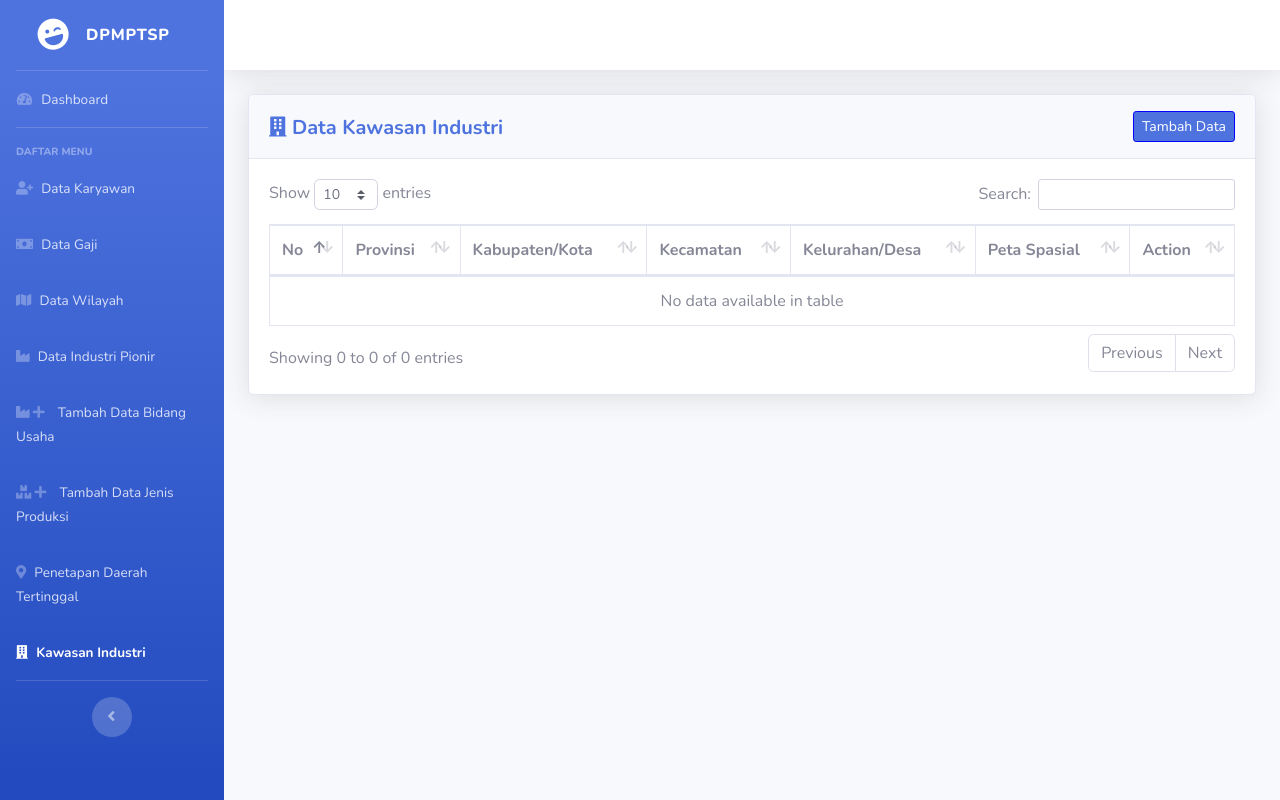
After one commit to DPMPTSP-Prov-Sumut/salary-count-website, a PHP site: page /view/admin/kawasan_industri.php in a window 1280 px wide. The commit adds this page. Run offline with PHP 8.4, Linux system fonts and the light colour scheme; data that the repository does not hold is empty; some libraries are stand-ins or nearby versions.

Commit message:
add industry area

```diff
--- a/navigation/navigation.php
+++ b/navigation/navigation.php
@@ -82,8 +82,16 @@
 
 <li class="nav-item <?= ($current_page == 'daerah_tertinggal.php') ? 'active' : '' ?>">
   <a class="nav-link" href="<?= $base_path ?>daerah_tertinggal.php">
-    <i class="fas fa-house-chimney-crack"></i>
+    <i class="fas fa-map-marker-alt"></i>
     <span>Penetapan Daerah Tertinggal</span>
+  </a>
+</li>
+
+
+<li class="nav-item <?= ($current_page == 'kawasan_industri.php') ? 'active' : '' ?>">
+  <a class="nav-link" href="<?= $base_path ?>kawasan_industri.php">
+    <i class="fas fa-building"></i>
+    <span>Kawasan Industri</span>
   </a>
 </li>
 
--- a/view/admin/daerah_tertinggal.php
+++ b/view/admin/daerah_tertinggal.php
@@ -47,7 +47,7 @@
       <div class="card shadow mb-4">
         <div class="card-header py-3">
           <span class="float-left" style="padding-top:5px">
-            <h5 class="m-0 font-weight-bold text-primary"><i class="fas fa-map" aria-hidden="true"></i> Penetapan Daerah tertinggal</h5>
+            <h5 class="m-0 font-weight-bold text-primary"><i class="fas fa-map-marker-alt"></i> Penetapan Daerah tertinggal</h5>
           </span>
           <a href="daerah_tertinggal.php?aksi=tambah_data"><span class="btn btn-primary btn-sm float-right" style="border:1px solid blue">Tambah Data</span></a>
         </div>
@@ -139,7 +139,7 @@ if (isset($_GET['aksi']) && $_GET['aksi'] == 'tambah_data') {
 <div class="card shadow mb-4">
 <div class="card-header py-3">
   <span class="float-left" style="padding-top:5px">
-    <h5 class="m-0 font-weight-bold text-primary"><i class="fas fa-map" aria-hidden="true"></i> Tambah Data Penetapan Daerah Tertinggal</h5>
+    <h5 class="m-0 font-weight-bold text-primary"><i class="fas fa-map-marker-alt aria-hidden="true"></i> Tambah Data Penetapan Daerah Tertinggal</h5>
   </span>
 </div>
 <div class="card-body">
@@ -206,7 +206,7 @@ if (isset($_GET['edit'])) {
     <div class="card-header py-3">
       <span class="float-left" style="padding-top:5px">
         <h5 class="m-0 font-weight-bold text-primary">
-          <i class="fa fa-map-marker-alt" aria-hidden="true"></i> Update Data Wilayah
+          <i class="fas fa-map-marker-alt aria-hidden="true"></i> Update Data Penetapan Daerah Tertinggal
         </h5>
       </span>
     </div>
--- /dev/null
+++ b/view/admin/kawasan_industri.php
@@ -0,0 +1,481 @@
+<!DOCTYPE html>
+<html lang="en">
+
+<head>
+    <meta charset="utf-8">
+    <meta http-equiv="X-UA-Compatible" content="IE=edge">
+    <meta name="viewport" content="width=device-width, initial-scale=1, shrink-to-fit=no">
+    <meta name="description" content="">
+    <meta name="author" content="">
+    <link rel="icon" type="image/jpeg" href="../../assets/img/ptsp.png" />
+    <title>Data Desa - Erporate Employee Attendance System</title>
+    <link href="../../assets/vendor/fontawesome-free/css/all.min.css" rel="stylesheet" type="text/css">
+    <link href="https://fonts.googleapis.com/css?family=Nunito:200,200i,300,300i,400,400i,600,600i,700,700i,800,800i,900,900i" rel="stylesheet">
+    <link href="../../assets/css/sb-admin-2.min.css" rel="stylesheet">
+    <link href="../../assets/vendor/datatables/dataTables.bootstrap4.min.css" rel="stylesheet">
+    <link href="https://cdn.jsdelivr.net/npm/select2@4.1.0-rc.0/dist/css/select2.min.css" rel="stylesheet" />
+    <link href="../css/style.css" rel="stylesheet">
+    <link rel="stylesheet" href="https://unpkg.com/leaflet/dist/leaflet.css" />
+</head>
+
+<style>
+    /* Improve Select2 dropdown styling */
+    .select2-container .select2-selection--single {
+        height: 38px;
+        padding-top: 5px;
+    }
+
+    .select2-container--default .select2-selection--single .select2-selection__rendered {
+        line-height: 28px;
+    }
+
+    .select2-container--default .select2-selection--single .select2-selection__arrow {
+        height: 36px;
+    }
+</style>
+
+<body>
+    <?php include '../../controller/koneksi.php'; ?>
+    <?php include '../../navigation/navigation.php'; ?>
+
+    <!-- End of Topbar -->
+
+    <!-- Begin Page Content -->
+    <div class="container-fluid">
+
+        <!-- DataTales Example -->
+        <div id="dataKawasanIndustri">
+            <div class="card shadow mb-4">
+                <div class="card-header py-3">
+                    <span class="float-left" style="padding-top:5px">
+                        <h5 class="m-0 font-weight-bold text-primary"><i class="fas fa-building" aria-hidden="true"></i> Data Kawasan Industri</h5>
+                    </span>
+                    <a href="kawasan_industri.php?aksi=tambah_data"><span class="btn btn-primary btn-sm float-right" style="border:1px solid blue">Tambah Data</span></a>
+                </div>
+                <div class="card-body">
+                    <div class="table-responsive">
+                        <table class="table table-bordered" id="dataTable" width="100%" cellspacing="0">
+                            <thead>
+                                <tr>
+                                    <th>No</th>
+                                    <th>Provinsi</th>
+                                    <th>Kabupaten/Kota</th>
+                                    <th>Kecamatan</th>
+                                    <th>Kelurahan/Desa</th>
+                                    <th>Peta Spasial</th>
+                                    <th>Action</th>
+                                </tr>
+                            </thead>
+                            <tbody>
+
+                                <?php
+
+                                $semuaWilayah = "
+    SELECT
+        ki.id_kawasan_industri,
+        p.id_provinsi,
+        p.provinsi,
+        k.id_kab_kota,
+        k.kab_kota,
+        c.id_kecamatan,
+        c.kecamatan,
+        d.id_kel_desa,
+        d.kel_desa,
+        ki.peta_spasial
+    FROM kawasan_industri ki
+    INNER JOIN provinsi p
+        ON ki.id_provinsi = p.id_provinsi
+    INNER JOIN kab_kota k
+        ON ki.id_kab_kota = k.id_kab_kota
+    INNER JOIN kecamatan c
+        ON ki.id_kecamatan = c.id_kecamatan
+    INNER JOIN kelurahan_desa d
+        ON ki.id_kel_desa = d.id_kel_desa
+";
+
+
+                                $resultWilayah = mysqli_query($db, $semuaWilayah);
+
+                                $no = 1;
+
+                                foreach ($resultWilayah as $row2) {
+
+                                ?>
+
+                                    <tr>
+                                        <td><?= $no++; ?></td>
+                                        <td><?= $row2['provinsi']; ?></td>
+                                        <td><?= $row2['kab_kota']; ?></td>
+                                        <td><?= $row2['kecamatan']; ?></td>
+                                        <td><?= $row2['kel_desa']; ?></td>
+                                        <td>
+                                            <?php if (!empty($row2['peta_spasial'])) : ?>
+                                                <a href="#" data-toggle="modal" data-target="#viewModal<?= $row2['id_kawasan_industri']; ?>">
+                                                Lihat Peta
+                                                </a>
+                                            <?php else : ?>
+                                                Tidak ada file
+                                            <?php endif; ?>
+                                        </td>
+
+                                        </td>
+
+                                        <td>
+                                            <a href="kawasan_industri.php?edit=<?= $row2['id_kawasan_industri']; ?>" title="Edit" class="btn btn-primary btn-sm btn-circle">
+                                                <i class="fas fa-pencil-alt"></i>
+                                            </a>
+                                            <a data-toggle="modal" data-target="#hapusModal<?= $row2['id_kawasan_industri']; ?>" href="#" title="Hapus" class="btn btn-danger btn-circle btn-sm">
+                                                <i class="fas fa-trash"></i>
+                                            </a>
+                                        </td>
+                                    </tr>
+
+                                    <!-- Portofolio Modal-->
+                                    <div class="modal fade" id="hapusModal<?= $row2['id_kawasan_industri']; ?>" tabindex="-1" role="dialog" aria-labelledby="exampleModalLabel" aria-hidden="true">
+                                        <div class="modal-dialog" role="document">
+                                            <div class="modal-content">
+                                                <div class="modal-header">
+                                                    <h5 class="modal-title" id="exampleModalLabel">ID Kawasan_Industri <?= $row2['id_kawasan_industri']; ?></h5>
+                                                    <button class="close" type="button" data-dismiss="modal" aria-label="Close">
+                                                        <span aria-hidden="true"></span>
+                                                    </button>
+                                                </div>
+                                                <div class="modal-body">
+                                                    Apakah anda yakin ingin menghapus data Pegawai tersebut?
+                                                </div>
+                                                <div class="modal-footer">
+                                                    <button class="btn btn-secondary" type="button" data-dismiss="modal">Tutup</button>
+                                                    <a href="../../controller/admin/kawasan_industri.php?hapus_id=<?= $row2['id_kawasan_industri']; ?>"><span class="btn btn-danger">Hapus Sekarang</span></a>
+                                                </div>
+                                            </div>
+                                        </div>
+                                    </div>
+                                    <?php if (!empty($row2['peta_spasial'])) : ?>
+                                    <div class="modal fade viewModal" id="viewModal<?= $row2['id_kawasan_industri']; ?>" data-id="<?= $row2['id_kawasan_industri']; ?>" tabindex="-1" role="dialog" aria-labelledby="viewModalLabel<?= $row2['id_kawasan_industri']; ?>" aria-hidden="true">
+                                    <div class="modal-dialog modal-lg" role="document">
+                                        <div class="modal-content">
+                                        <div class="modal-header">
+                                            <h5 class="modal-title" id="viewModalLabel<?= $row2['id_kawasan_industri']; ?>">Peta Spasial</h5>
+                                            <button class="close" type="button" data-dismiss="modal" aria-label="Close">
+                                            <span aria-hidden="true">&times;</span>
+                                            </button>
+                                        </div>
+                                        <div class="modal-body">
+                                            <div id="map<?= $row2['id_kawasan_industri']; ?>" style="height: 400px;"></div>
+                                        </div>
+                                        </div>
+                                    </div>
+                                    </div>
+                                <?php endif; ?>
+
+                                <?php } ?>
+                            </tbody>
+                        </table>
+                    </div>
+                </div>
+            </div>
+        </div>
+
+        <!-- Tambah Data Wilayah -->
+        <?php
+        if (isset($_GET['aksi']) && $_GET['aksi'] == 'tambah_data') {
+            echo '
+  <div class="card shadow mb-4">
+    <div class="card-header py-3">
+      <span class="float-left" style="padding-top:5px">
+        <h5 class="m-0 font-weight-bold text-primary"><i class="fas fa-building" aria-hidden="true"></i> Tambah Data Kawasan Industri</h5>
+      </span>
+    </div>
+    <div class="card-body">
+      <form action="../../controller/admin/kawasan_industri.php" method="post" enctype="multipart/form-data">
+            <div class="form-group">
+              <label>Provinsi <span style="color:red">*</span></label>
+              <select class="form-control select2" data-placeholder="Pilih Provinsi" name="id_provinsi" required="">
+                <option value="">Pilih Provinsi</option>';
+            $querProv = "SELECT id_provinsi, provinsi FROM provinsi";
+            $resultProv = mysqli_query($db, $querProv);
+            while ($provinsi = mysqli_fetch_assoc($resultProv)) {
+                echo "<option value='{$provinsi['id_provinsi']}'>{$provinsi['provinsi']}</option>";
+            }
+            echo ' </select>
+            </div>
+        <div class="row">
+          <div class="col-md-4">
+            <div class="form-group">
+              <label>Kabupaten/Kota <span style="color:red">*</span></label>
+              <select class="form-control select2" data-placeholder="Pilih Kabupaten/Kota" name="id_kab_kota" required="">
+                <option value="">Pilih Kabupaten/Kota</option>';
+            $querKabKota = "SELECT id_kab_kota, kab_kota FROM kab_kota";
+            $resultKabKota = mysqli_query($db, $querKabKota);
+            while ($kabKota = mysqli_fetch_assoc($resultKabKota)) {
+                echo "<option value='{$kabKota['id_kab_kota']}'>{$kabKota['kab_kota']}</option>";
+            }
+            echo ' </select>
+            </div>
+          </div>
+          <div class="col-md-4">
+            <div class="form-group">
+              <label>Kecamatan<span style="color:red">*</span></label>
+              <select class="form-control select2" data-placeholder="Pilih Kecamatan" name="id_kecamatan" required="">
+                <option value="">Pilih Kecamatan</option>';
+            $querKecamatan = "SELECT id_kecamatan, kecamatan FROM kecamatan";
+            $resultKecamatan = mysqli_query($db, $querKecamatan);
+            while ($kecamatan = mysqli_fetch_assoc($resultKecamatan)) {
+                echo "<option value='{$kecamatan['id_kecamatan']}'>{$kecamatan['kecamatan']}</option>";
+            }
+            echo ' </select>
+            </div>
+          </div>
+          <div class="col-md-4">
+            <div class="form-group">
+              <label>Kelurahan/Desa<span style="color:red">*</span></label>
+              <select class="form-control select2" data-placeholder="Pilih Kelurahan/Desa" name="id_kel_desa" required="">
+                <option value="">Pilih Kelurahan/Desa</option>';
+            $querKelDesa = "SELECT id_kel_desa, kel_desa FROM kelurahan_desa";
+            $resultKelDesa = mysqli_query($db, $querKelDesa);
+            while ($kelDesa = mysqli_fetch_assoc($resultKelDesa)) {
+                echo "<option value='{$kelDesa['id_kel_desa']}'>{$kelDesa['kel_desa']}</option>";
+            }
+            echo ' </select>
+            </div>
+          </div>
+        </div>
+        <div class="form-group">
+              <label>Upload Peta Spasial <span style="color:red">*</span></label>
+              <input type="file" class="form-control border-0" id="formFile" name="peta_spasial" accept=".shp" required>
+              <small class="form-text text-muted">Format yang diperbolehkan: SHP.</small>
+        </div>
+        <div class="form-group">
+          <div class="row">
+            <div class="col-md-6">
+              <button type="submit" style="width:100%" class="btn btn-primary">Tambah Data Kawasan Industri</button>
+            </div>
+            <div class="col-md-6">
+              <a href="kawasan_industri.php"><span style="width:100%" class="btn btn-danger">Batalkan</span></a>
+            </div>
+          </div>
+        </div>
+      </form>
+    </div>
+  </div>';
+
+            echo '<script>document.getElementById("dataKawasanIndustri").innerHTML = "";</script>';
+        }
+        ?>
+
+        <!-- Update Data Wilayah -->
+        <!-- Update Data Wilayah -->
+        <?php
+        if (isset($_GET['edit'])) {
+
+            $edit_id = $_GET['edit'];
+
+            $getWilayah = "SELECT * FROM kawasan_industri WHERE id_kawasan_industri = '$edit_id'";
+            $resultEdit = mysqli_query($db, $getWilayah);
+            $row4 = mysqli_fetch_assoc($resultEdit);
+
+            echo '<script>document.getElementById("dataKawasanIndustri").innerHTML = "";</script>';
+
+            echo '
+<div id="updateKawasanIndustri">
+  <div class="card shadow mb-4">
+    <div class="card-header py-3">
+      <span class="float-left" style="padding-top:5px">
+        <h5 class="m-0 font-weight-bold text-primary">
+          <i class="fas fa-building" aria-hidden="true"></i> Update Data Kawasan Industri
+        </h5>
+      </span>
+    </div>
+    <div class="card-body">
+      <form action="../../controller/admin/kawasan_industri.php" method="post" enctype="multipart/form-data">
+        <!-- Hidden field untuk id_wilayah -->
+        <input type="hidden" name="id_kawasan_industri" value="' . $row4['id_kawasan_industri'] . '">
+
+        <!-- Provinsi -->
+        <div class="form-group">
+          <label>Provinsi <span style="color:red">*</span></label>
+          <select class="form-control select2" data-placeholder="Pilih Provinsi" name="id_provinsi" required>
+            <option value="">Pilih Provinsi</option>';
+            $querProv = "SELECT id_provinsi, provinsi FROM provinsi";
+            $resultProv = mysqli_query($db, $querProv);
+            while ($rowProv = mysqli_fetch_assoc($resultProv)) {
+                $selected = ($rowProv['id_provinsi'] == $row4['id_provinsi']) ? "selected" : "";
+                echo "<option value='{$rowProv['id_provinsi']}' $selected>{$rowProv['provinsi']}</option>";
+            }
+            echo '    </select>
+        </div>
+
+        <!-- Kabupaten/Kota -->
+        <div class="form-group">
+          <label>Kabupaten/Kota <span style="color:red">*</span></label>
+          <select class="form-control select2" data-placeholder="Pilih Kabupaten/Kota" name="id_kab_kota" required>
+            <option value="">Pilih Kabupaten/Kota</option>';
+            $querKab = "SELECT id_kab_kota, kab_kota FROM kab_kota";
+            $resultKab = mysqli_query($db, $querKab);
+            while ($rowKab = mysqli_fetch_assoc($resultKab)) {
+                $selected = ($rowKab['id_kab_kota'] == $row4['id_kab_kota']) ? "selected" : "";
+                echo "<option value='{$rowKab['id_kab_kota']}' $selected>{$rowKab['kab_kota']}</option>";
+            }
+            echo '    </select>
+        </div>
+
+        <!-- Kecamatan -->
+        <div class="form-group">
+          <label>Kecamatan <span style="color:red">*</span></label>
+          <select class="form-control select2" data-placeholder="Pilih Kecamatan" name="id_kecamatan" required>
+            <option value="">Pilih Kecamatan</option>';
+            $querKec = "SELECT id_kecamatan, kecamatan FROM kecamatan";
+            $resultKec = mysqli_query($db, $querKec);
+            while ($rowKec = mysqli_fetch_assoc($resultKec)) {
+                $selected = ($rowKec['id_kecamatan'] == $row4['id_kecamatan']) ? "selected" : "";
+                echo "<option value='{$rowKec['id_kecamatan']}' $selected>{$rowKec['kecamatan']}</option>";
+            }
+            echo '    </select>
+        </div>
+
+        <!-- Kelurahan/Desa -->
+        <div class="form-group">
+          <label>Kelurahan/Desa <span style="color:red">*</span></label>
+          <select class="form-control select2" data-placeholder="Pilih Kelurahan/Desa" name="id_kel_desa" required>
+            <option value="">Pilih Kelurahan/Desa</option>';
+            $querKel = "SELECT id_kel_desa, kel_desa FROM kelurahan_desa";
+            $resultKel = mysqli_query($db, $querKel);
+            while ($rowKel = mysqli_fetch_assoc($resultKel)) {
+                $selected = ($rowKel['id_kel_desa'] == $row4['id_kel_desa']) ? "selected" : "";
+                echo "<option value='{$rowKel['id_kel_desa']}' $selected>{$rowKel['kel_desa']}</option>";
+            }
+            echo '    </select>
+        </div>';
+
+            // Tampilkan file SHP yang sudah diupload sebelumnya (jika ada)
+            if (!empty($row4['peta_spasial'])) {
+                echo '<div class="form-group">
+            <label>File Peta Spasial Sebelumnya</label>
+            <p>
+              <a href="../../uploads/shp/' . $row4['peta_spasial'] . '" target="_blank">' . $row4['peta_spasial'] . '</a>
+            </p>
+          </div>';
+            }
+
+            echo '
+        <!-- Upload Peta Spasial -->
+        <div class="form-group">
+          <label>Upload Peta Spasial</label>
+          <input type="file" class="form-control border-0" id="formFile" name="peta_spasial" accept=".shp" required>
+          <small class="form-text text-muted">Format yang diperbolehkan: SHP. Kosongkan jika tidak ingin mengganti peta.</small>
+        </div>
+
+        <!-- Tombol Submit dan Batalkan -->
+        <div class="form-group">
+          <div class="row">
+            <div class="col-md-6">
+              <button type="submit" style="width:100%" class="btn btn-primary">Perbarui Data</button>
+            </div>
+            <div class="col-md-6">
+              <a href="kawasan_industri.php"><span style="width:100%" class="btn btn-danger">Batalkan</span></a>
+            </div>
+          </div>
+        </div>
+      </form>
+    </div>
+  </div>
+</div>';
+        }
+        ?>
+
+
+
+    </div>
+    <!-- /.container-fluid -->
+
+    </div>
+    <!-- End of Content Wrapper -->
+
+    </div>
+    <!-- End of Page Wrapper -->
+
+    <!-- Scroll to Top Button-->
+    <a class="scroll-to-top rounded" href="#page-top">
+        <i class="fas fa-angle-up"></i>
+    </a>
+
+    <!-- Bootstrap core JavaScript-->
+    <script src="../../assets/vendor/jquery/jquery.min.js"></script>
+    <script src="../../assets/vendor/bootstrap/js/bootstrap.bundle.min.js"></script>
+
+    <!-- Core plugin JavaScript-->
+    <script src="../../assets/vendor/jquery-easing/jquery.easing.min.js"></script>
+
+    <!-- Custom scripts for all pages-->
+    <script src="../../assets/js/sb-admin-2.min.js"></script>
+
+    <!-- Page level plugins -->
+    <script src="../../assets/vendor/datatables/jquery.dataTables.min.js"></script>
+    <script src="../../assets/vendor/datatables/dataTables.bootstrap4.min.js"></script>
+
+    <!-- Page level custom scripts -->
+    <script src="../../assets/js/demo/datatables-demo.js"></script>
+    <script src="https://cdn.jsdelivr.net/npm/select2@4.1.0-rc.0/dist/js/select2.min.js"></script>
+
+    <script>
+        $(document).ready(function() {
+            $('.select2').select2({
+                placeholder: function() {
+                    return $(this).data('placeholder') || "Pilih Opsi";
+                },
+                allowClear: true,
+                width: '100%',
+                language: {
+                    noResults: function() {
+                        return "Opsi tidak ditemukan";
+                    },
+                    searching: function() {
+                        return "Mencari...";
+                    }
+                },
+                matcher: function(params, data) {
+                    if ($.trim(params.term) === '') {
+                        return data;
+                    }
+                    var searchTerm = params.term.toLowerCase();
+                    if (data.text.toLowerCase().indexOf(searchTerm) > -1) {
+                        return data;
+                    }
+                    return null;
+                }
+            });
+        });
+    </script>
+
+<script>
+    $(document).on('shown.bs.modal', '.viewModal', function () {
+      var modal = $(this);
+      // Ambil ID record dari atribut data-id
+      var recordId = modal.data('id');
+      // Gunakan ID record untuk menentukan div peta
+      var mapContainerId = 'map' + recordId;
+
+      // Inisialisasi peta dengan Leaflet
+      var map = L.map(mapContainerId).setView([0, 0], 2);
+      L.tileLayer('https://{s}.tile.openstreetmap.org/{z}/{x}/{y}.png', {
+        maxZoom: 18,
+        attribution: '&copy; OpenStreetMap contributors'
+      }).addTo(map);
+
+      // Panggil endpoint download_shp.php untuk mengambil file SHP dari database
+      var shpUrl = "../../controller/admin/download_shp.php?id=" + recordId;
+      shp(shpUrl).then(function (geojson) {
+        var layer = L.geoJSON(geojson).addTo(map);
+        map.fitBounds(layer.getBounds());
+      }).catch(function (error) {
+        console.error("Gagal memuat file SHP:", error);
+      });
+    });
+  </script>
+
+  <script src="https://unpkg.com/leaflet/dist/leaflet.js"></script>
+  <!-- shp.js -->
+  <script src="https://unpkg.com/shpjs@latest/dist/shp.min.js"></script>
+</body>
+
+</html>
```
Also changed, not shown: controller/admin/download_shp.php (added, +55 -0 lines), controller/admin/kawasan_industri.php (added, +81 -0 lines).
